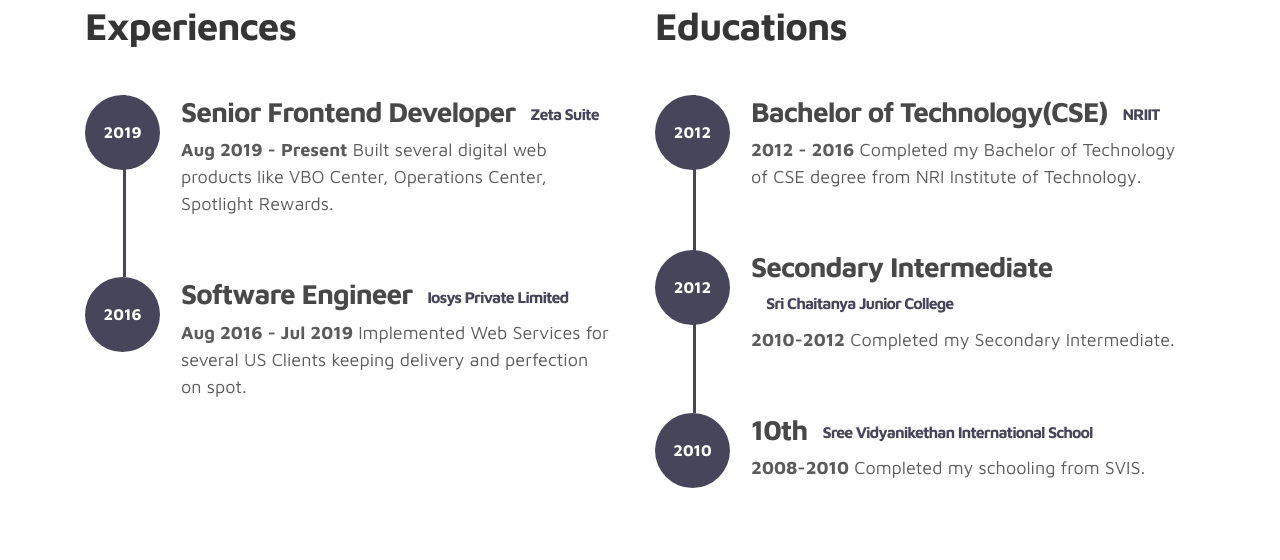
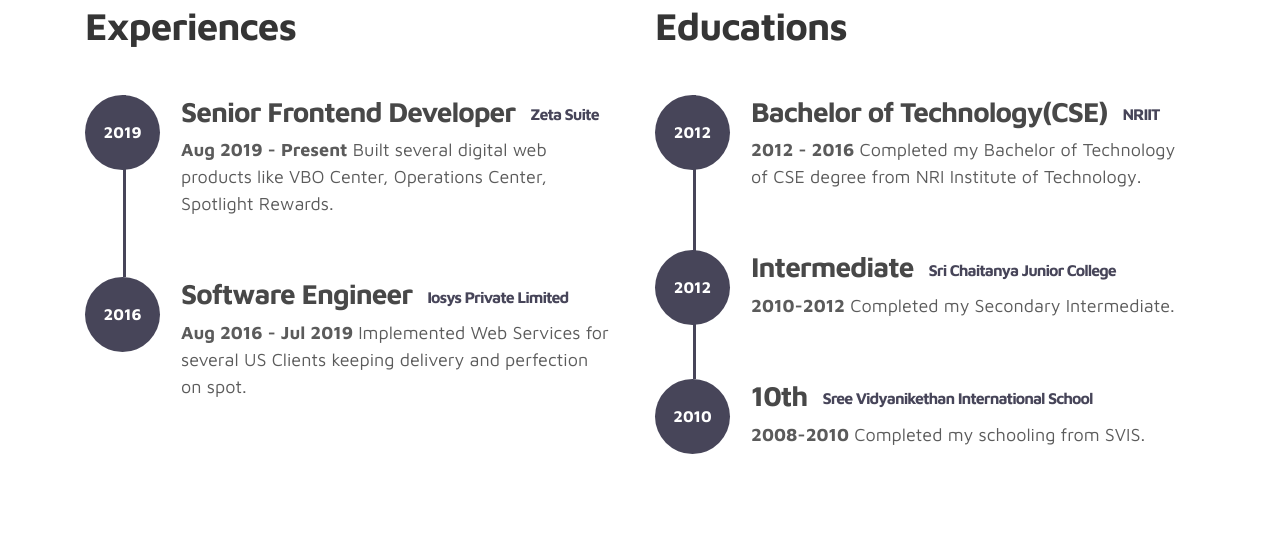
Before and after one commit to renukapoluru/mywebsite, a plain HTML site: page index.html in a window 1280 px wide. Shown: the part 1632-2192 px from the top of the page. Drawn offline with Linux system fonts and the light colour scheme.

Commit message:
Adding content

```diff
--- a/index.html
+++ b/index.html
@@ -201,7 +201,7 @@ https://www.tooplate.com/view/2115-marvel
                                 <span>2012</span>
                             </div>
                             <div class="timeline-info">
-                                <h3><span>Secondary Intermediate</span><small>Sri Chaitanya Junior College</small></h3>
+                                <h3><span>Intermediate</span><small>Sri Chaitanya Junior College</small></h3>
                                 <p><b>2010-2012</b> Completed my Secondary Intermediate.</p>
                             </div>
                         </div>
```
